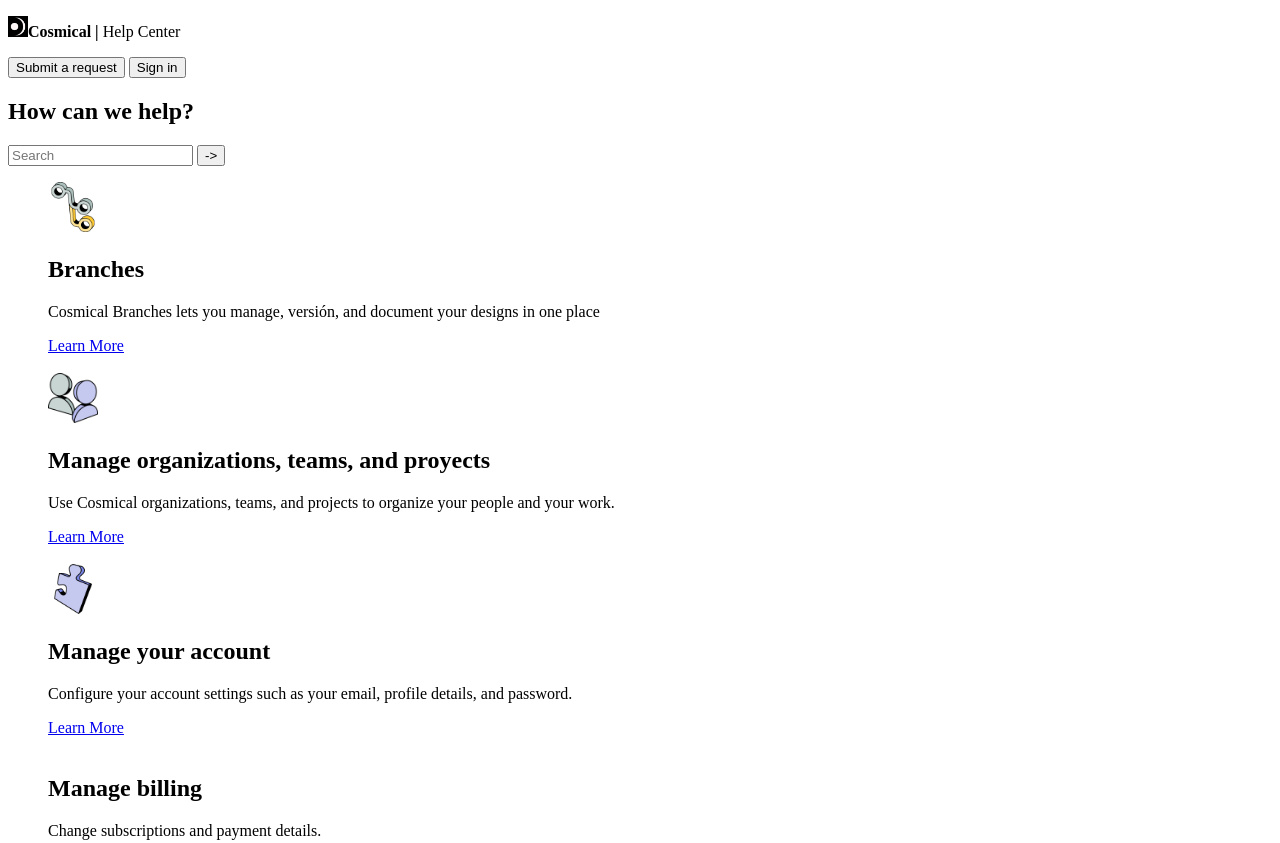
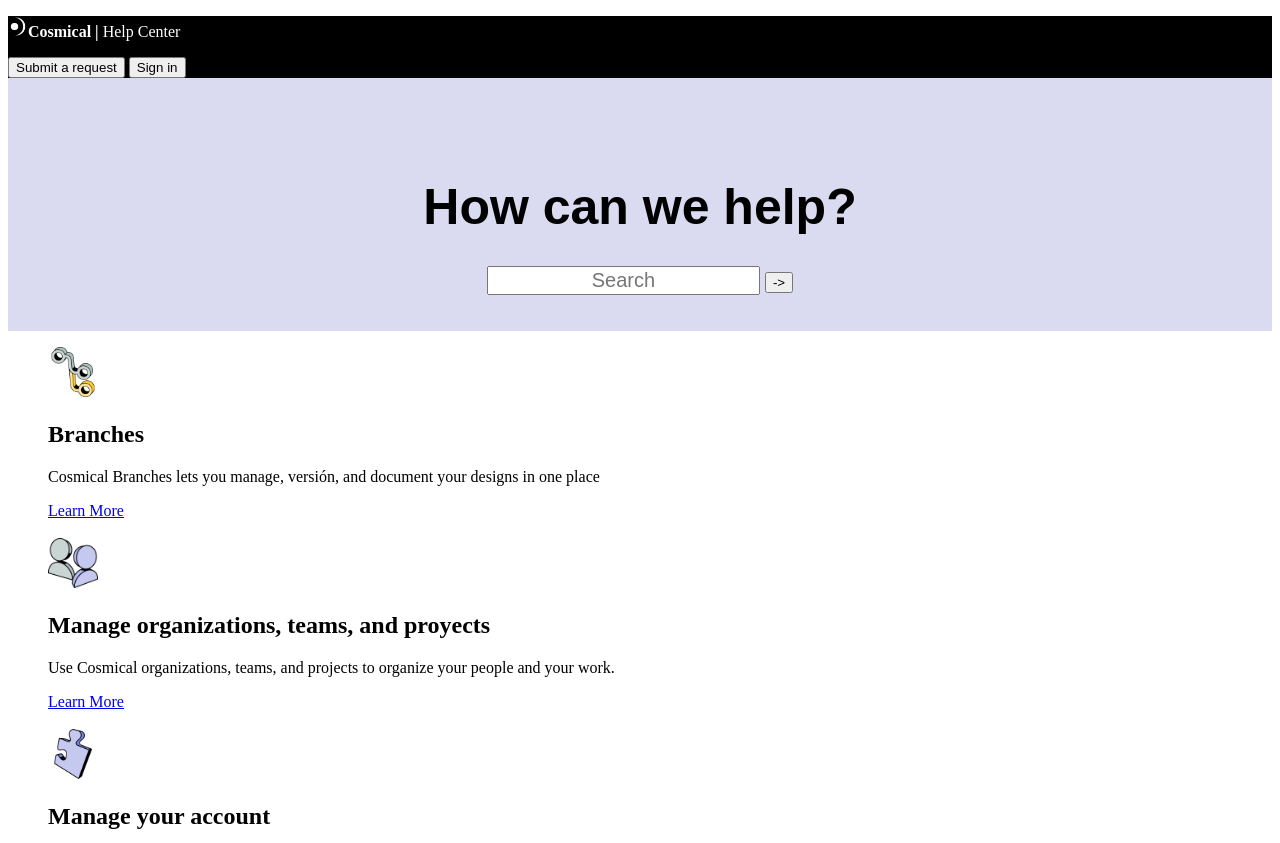
Before and after one commit to A24Moises/Website-structure-Cosmical, a plain HTML site: page index.html in a window 1280 px wide. Shown: the top 843 px of the page. Drawn offline with Linux system fonts and the light colour scheme.

Commit message:
changes css

```diff
--- a/index.html
+++ b/index.html
@@ -9,17 +9,21 @@
 </head>
 <body>
     <header>
-        <section>
+        <section id="header">
             <nav>
                 <p><img src="./img/cosmical-logo.png" width="20" alt="logo"><strong>Cosmical |</strong> Help Center</p>
                 <button><a href="submin.html"></a>Submit a request</button></li>
                 <button><a href="singin.html"></a>Sign in</button>
             </nav>
+        </section>
+        <section id="greeting">
             <h1>How can we help?</h1>
-        <form action="url" method="POST">
+            <form action="url" method="POST" id="search">
                 <input type="text" name="search" id="search" placeholder="Search">
                 <button>-></button>
             </form>
+            <br>
+            <br>
         </section>
     </header>
     <main>
--- a/style.css
+++ b/style.css
@@ -0,0 +1,26 @@
+#header {
+    background-color: #000000;
+    color: white;
+}
+
+h1{
+    margin: 0;
+    padding-top: 100px;
+    padding-bottom: 30px;
+    text-align: center;
+    font-size: 50px;
+    font-family: Arial, Helvetica, sans-serif
+}
+
+#greeting{
+    background-color: #DADBF1;
+}
+
+#search{
+    text-align: center;
+    font-size: 20px;
+}
+
+button>#search{
+
+}
```
Lines whose indentation alone changed are shown as unchanged.
